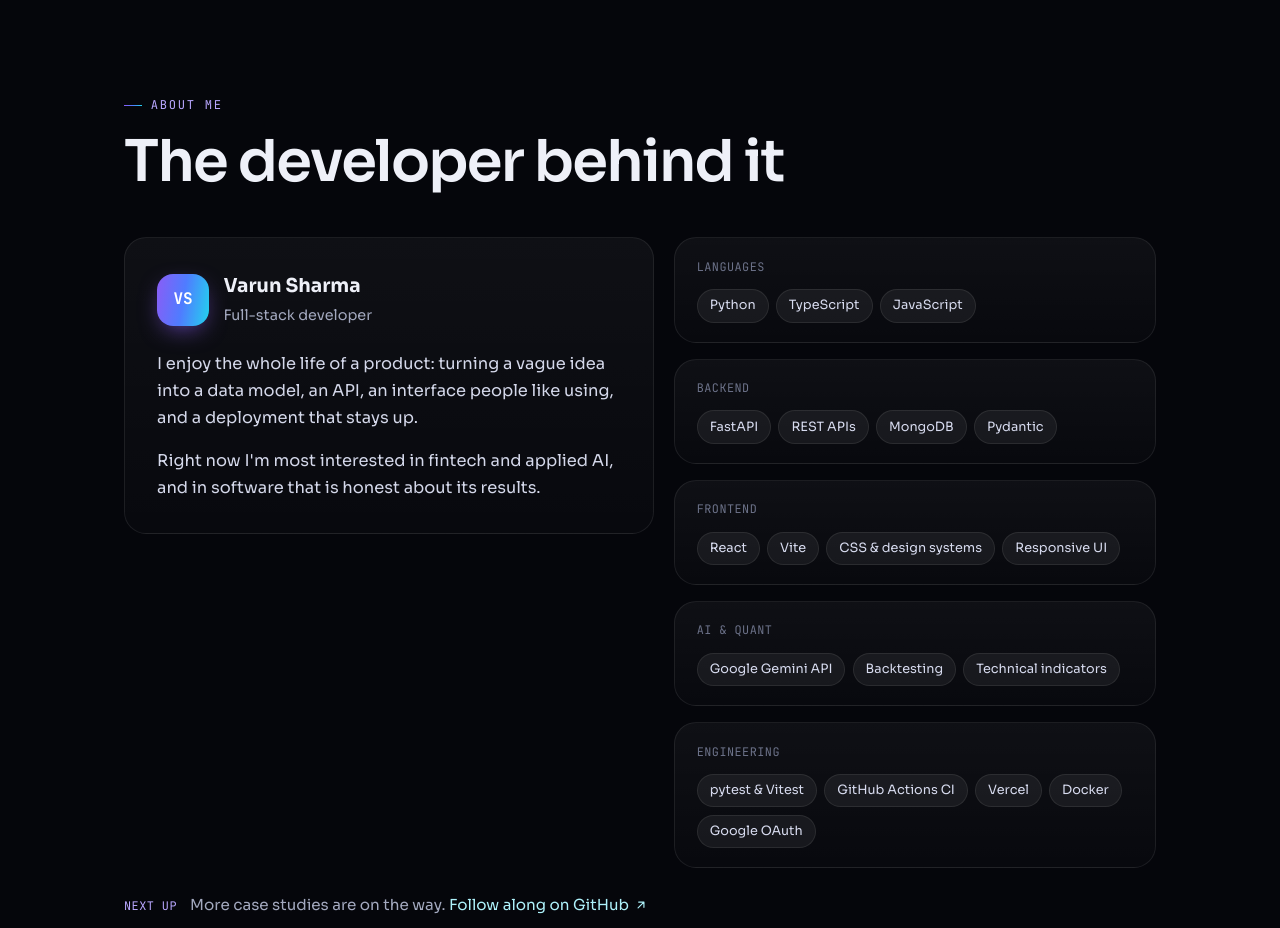
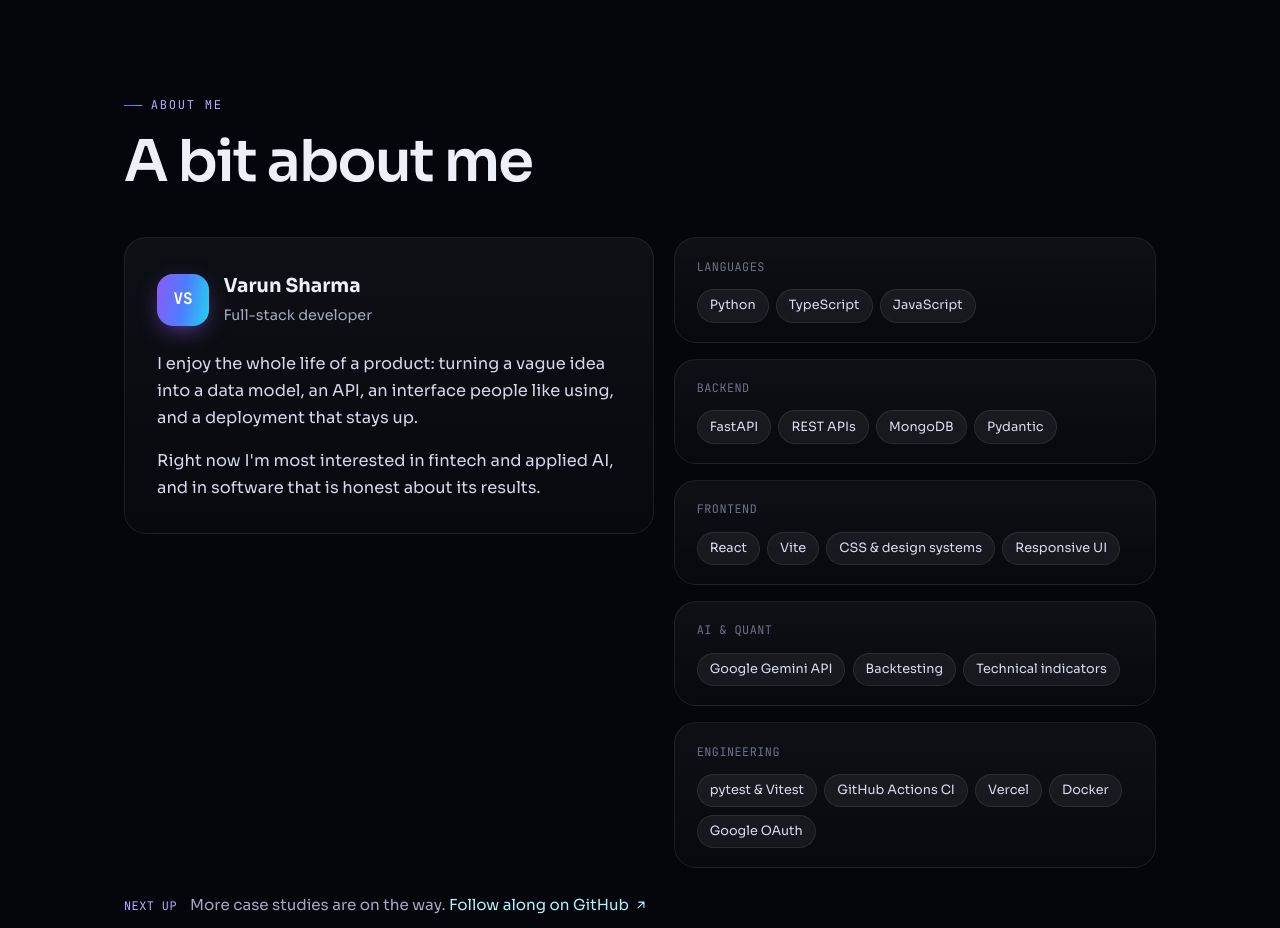
Before and after one commit to varun-sharma-2006/varun-portfolio, a React (Vite) app: page / in a window 1280 px wide. Shown: the part 5343-6271 px from the top of the page. Built offline with nearby package versions, Linux system fonts and the light colour scheme.

Commit message:
Reword About heading so the team project isn't presented as solo work
Co-Authored-By: Claude Opus 5.5 <noreply@anthropic.com>

```diff
--- a/src/App.tsx
+++ b/src/App.tsx
@@ -391,7 +391,7 @@ function About() {
   const shown = otherProjects.filter((p) => p.show);
   return (
     <section id="about" className="section">
-      <SectionHead eyebrow="About me" title="The developer behind it" />
+      <SectionHead eyebrow="About me" title="A bit about me" />
       <div className="about">
         <Spotlight className="about-card">
           <div className="about-top">
```
